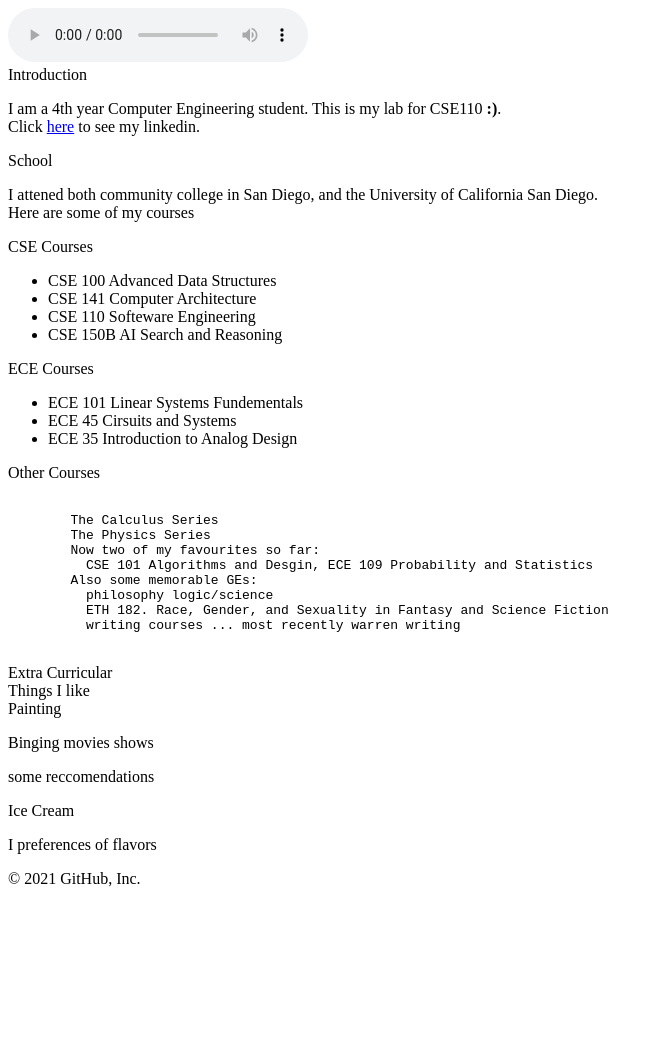
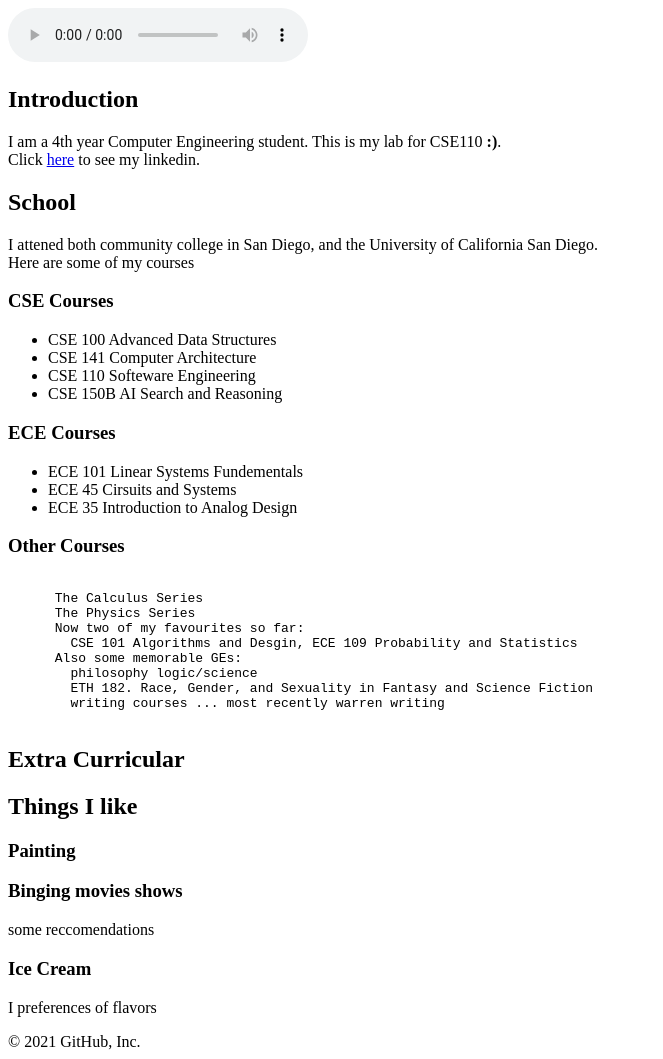
Before and after one commit to yuw006/wi21-cse110-lab3, a plain HTML site: page index.html in a window 1280 px wide. Shown: the whole page, without its empty margins (0-663 px from the left). Before the commit the page ends 896 px from the top, so only its background shows below. Drawn offline with Linux system fonts and the light colour scheme.

Commit message:
Update index.html

```diff
--- a/index.html
+++ b/index.html
@@ -9,20 +9,20 @@
  <body>
    <audio controls><source src="tartini_devilstrill_goulding.mp3" type="audio/mpeg"></audio>
    <section>
-   </h2> Introduction </h2>
+   <h2> Introduction </h2>
     <p>I am a 4th year Computer Engineering student. This is my lab for CSE110 <b>:)</b>.
        <br>Click <a href="https://www.linkedin.com/in/yueqi-wang-627561181/">here</a> to see my linkedin.
     </p>
    </section>
 
    <section>
-   </h2> School </h2>
+   <h2> School </h2>
     <p>I attened both community college in San Diego, and the University of California San Diego.
        <br>Here are some of my courses
     </p>
 
     <section>
-    </h3> CSE Courses </h3>
+    <h3> CSE Courses </h3>
       <ul>
           <li>CSE 100 Advanced Data Structures</li>
           <li>CSE 141 Computer Architecture</li>
@@ -32,7 +32,7 @@
     </section>
 
     <section>
-    </h3> ECE Courses </h3>
+    <h3> ECE Courses </h3>
       <ul>
           <li>ECE 101 Linear Systems Fundementals</li>
           <li>ECE 45 Cirsuits and Systems</li>
@@ -41,8 +41,7 @@
     </section>
 
     <section>
-    </h3> Other Courses </h3>
-      <p>
+    <h3> Other Courses </h3>
       <pre>
       The Calculus Series
       The Physics Series
@@ -53,32 +52,31 @@
         ETH 182. Race, Gender, and Sexuality in Fantasy and Science Fiction
         writing courses ... most recently warren writing
       </pre>
-       </p>
      </section>
    </section>
 
    <section>
-   </h2> Extra Curricular </h2>
+   <h2> Extra Curricular </h2>
    </section>
 
    <section>
-   </h2> Things I like </h2>
+   <h2> Things I like </h2>
 
     <section>
-    </h3>Painting</p>
+    <h3>Painting</h3>
     </section>
 
     <section>
-    </h3>Binging movies shows</p3>
+    <h3>Binging movies shows</h3>
       <p>some reccomendations</p>
     </section>
 
     <section>
-    </h3>Ice Cream</h3>
+    <h3>Ice Cream</h3>
       <p>I preferences of flavors</p>
-    <section>
+    </section>
+
    </section>
  </body>
-
  </html>
 © 2021 GitHub, Inc.
```
Lines whose indentation alone changed are shown as unchanged.
